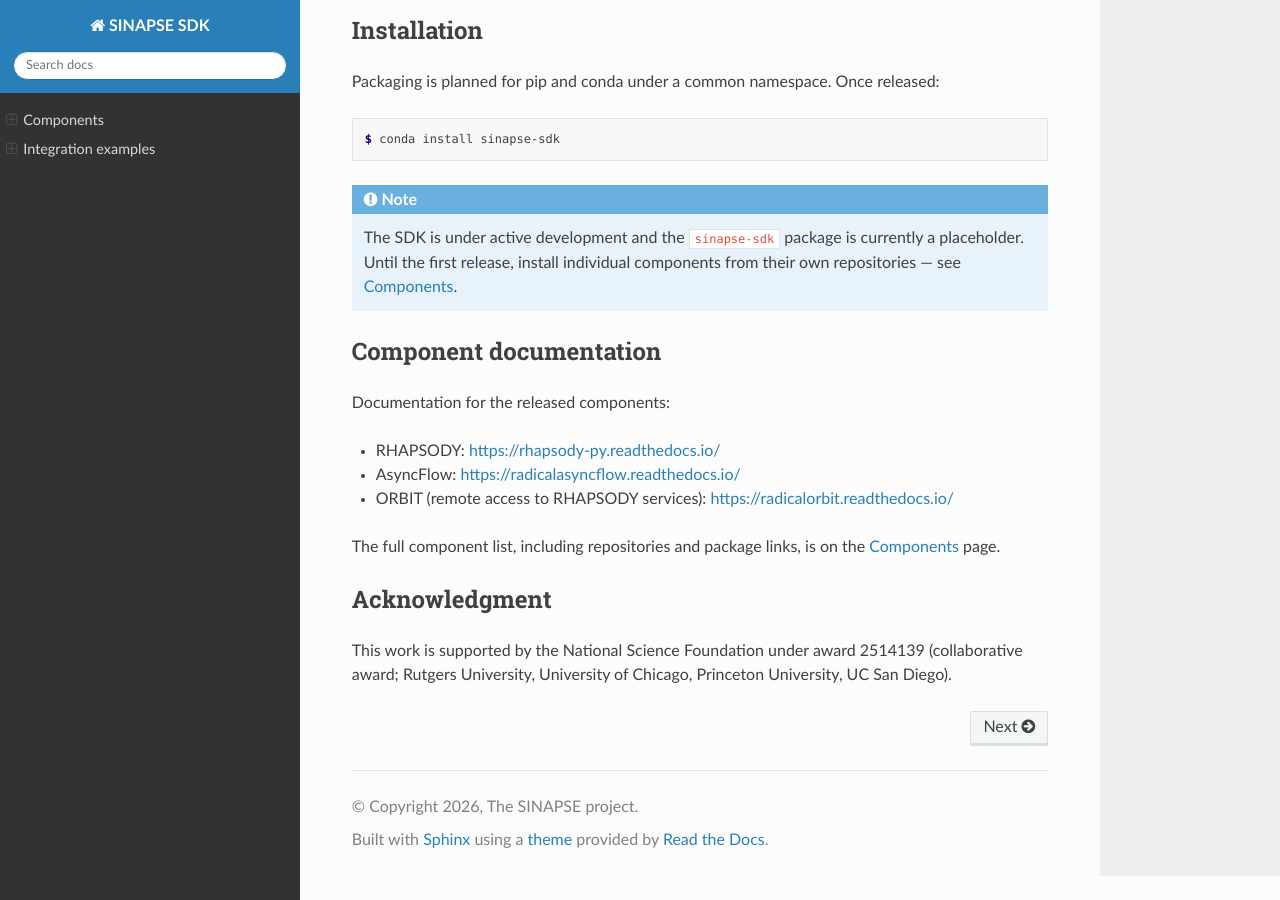
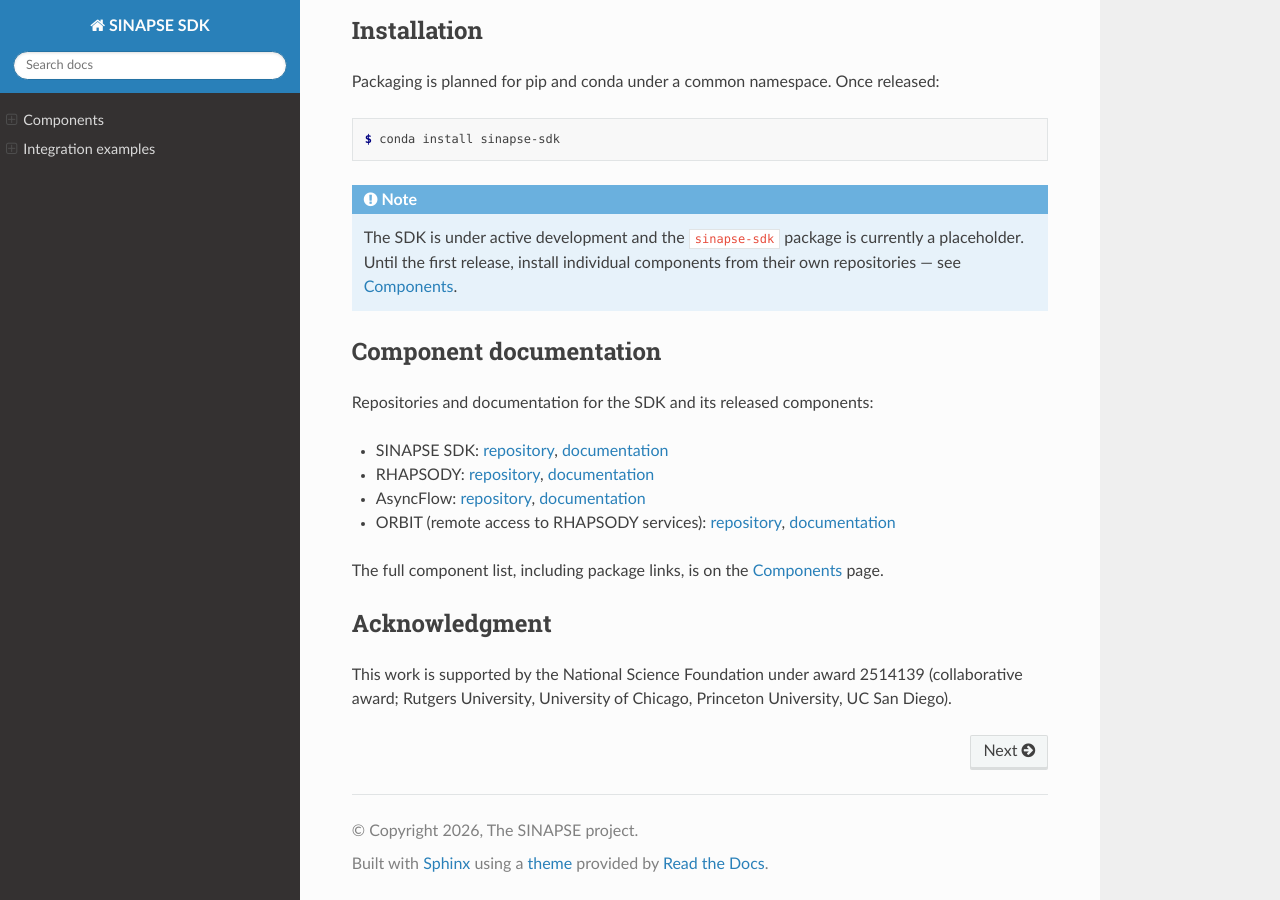
Before and after one commit to SINAPSE-NSF/sinapse-sdk, a Sphinx documentation site: the page built from docs/index.md, in a window 1280 px wide and 900 px high, scrolled down 802 px. Built offline with Sphinx 7.4.7 and the Read the Docs theme 3.1.0, drawn with Linux system fonts in a browser that asks for light colours.

Commit message:
docs: entry-point list carries repository + documentation per package, incl. the SDK itself
Co-Authored-By: Claude Fable 5 <noreply@anthropic.com>

```diff
--- a/docs/index.md
+++ b/docs/index.md
@@ -51,14 +51,24 @@ components from their own repositories — see
 
 ## Component documentation
 
-Documentation for the released components:
+Repositories and documentation for the SDK and its released
+components:
 
-- RHAPSODY: <https://rhapsody-py.readthedocs.io/>
-- AsyncFlow: <https://radicalasyncflow.readthedocs.io/>
-- ORBIT (remote access to RHAPSODY services): <https://radicalorbit.readthedocs.io/>
+- SINAPSE SDK:
+  [repository](https://github.com/SINAPSE-NSF/sinapse-sdk),
+  [documentation](https://sinapse-sdk.readthedocs.io/)
+- RHAPSODY:
+  [repository](https://github.com/radical-cybertools/rhapsody),
+  [documentation](https://rhapsody-py.readthedocs.io/)
+- AsyncFlow:
+  [repository](https://github.com/radical-cybertools/radical.asyncflow),
+  [documentation](https://radicalasyncflow.readthedocs.io/)
+- ORBIT (remote access to RHAPSODY services):
+  [repository](https://github.com/radical-cybertools/radical.orbit),
+  [documentation](https://radicalorbit.readthedocs.io/)
 
-The full component list, including repositories and package links,
-is on the [Components](components.md) page.
+The full component list, including package links, is on the
+[Components](components.md) page.
 
 ## Acknowledgment
 
```
